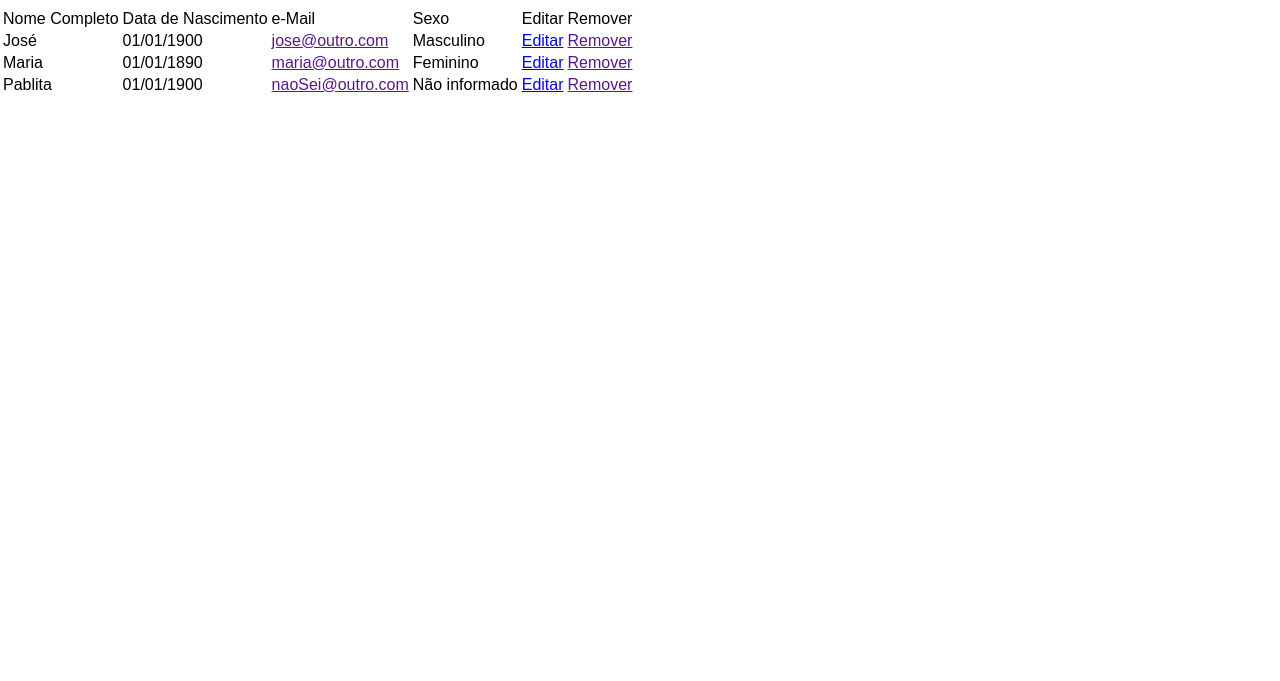
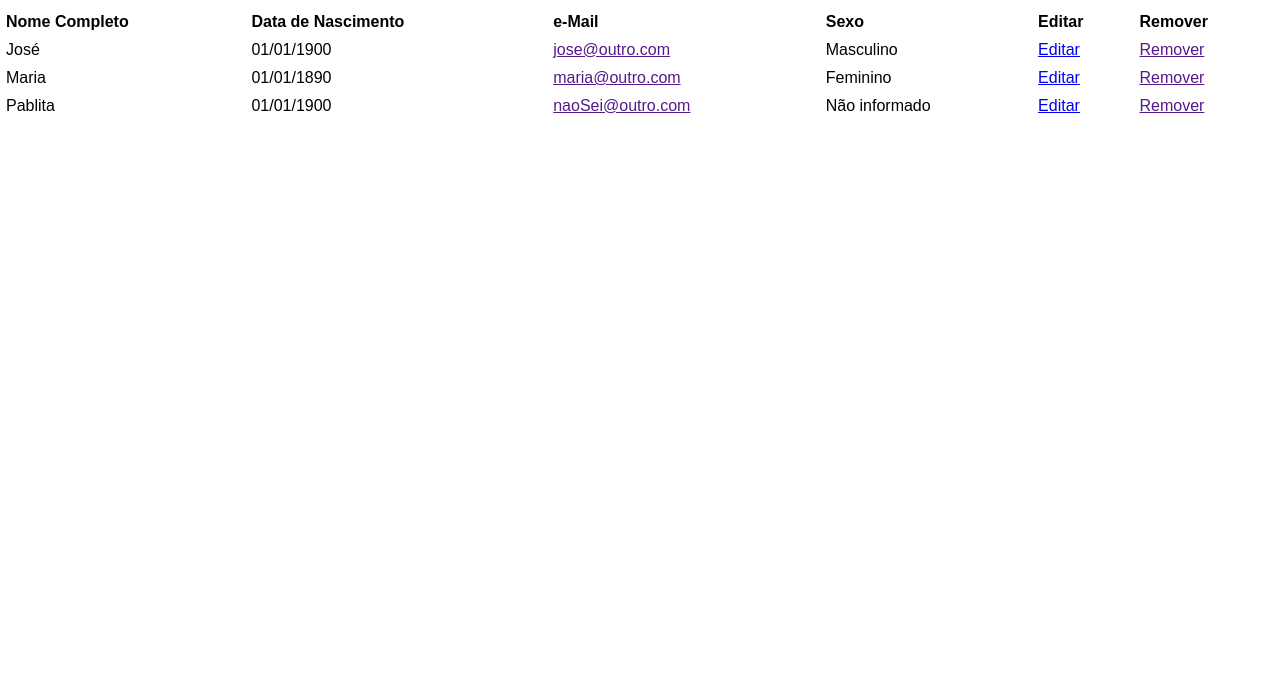
Before and after one commit to marcoshgss/pweb_2021.2_marcosHenrique, a plain HTML site: page u1_exercicio2/listarPessoas.html in a window 1280 px wide. Shown: the part 119-800 px from the top of the page. Drawn offline with Linux system fonts and the light colour scheme.

Commit message:
Update style.css

```diff
--- a/u1_exercicio2/style/style.css
+++ b/u1_exercicio2/style/style.css
@@ -33,6 +33,11 @@ ul.topnav li.right {
   float: right;
 }
 
+@media screen and (max-width: 600px) {
+  ul.topnav li.right,
+  ul.topnav li {float: none;}
+}
+
 div.centralizar h2 {
   display: flex;
   align-items: center;
@@ -56,12 +61,24 @@ input[type="submit"] {
   transition: 0.5s;
 }
 
-input[type="submit"]:hover{
+input[type="submit"]:hover {
   background-color: white;
   color: purple;
 }
 
-@media screen and (max-width: 600px) {
-  ul.topnav li.right,
-  ul.topnav li {float: none;}
+table{
+  width: 100%;
 }
+
+td {
+  background-color:white;
+  padding: 4px;
+}
+
+thead td {
+  font-weight: bold;
+}
+
+tbody td {
+  background-color:white;
+}
```
